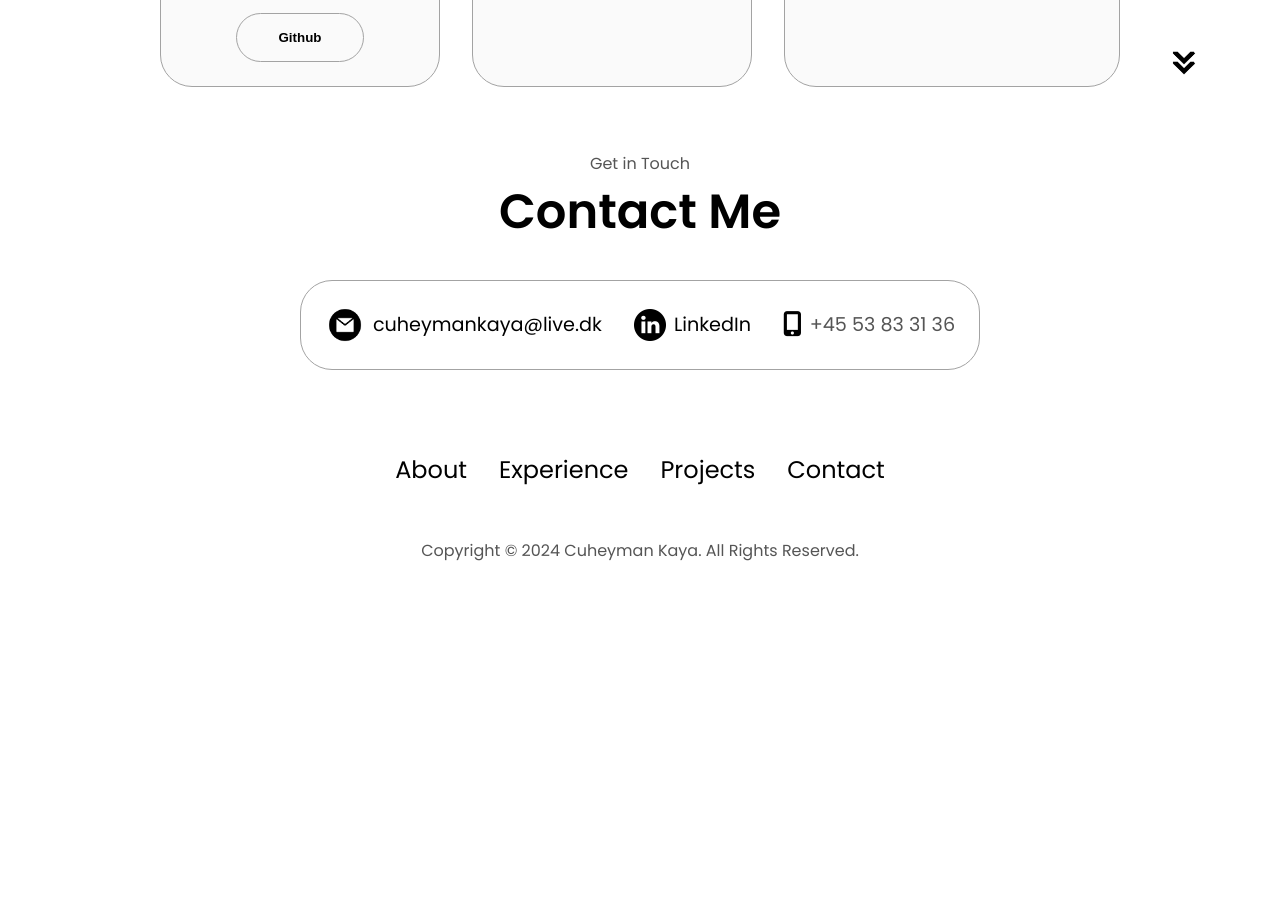
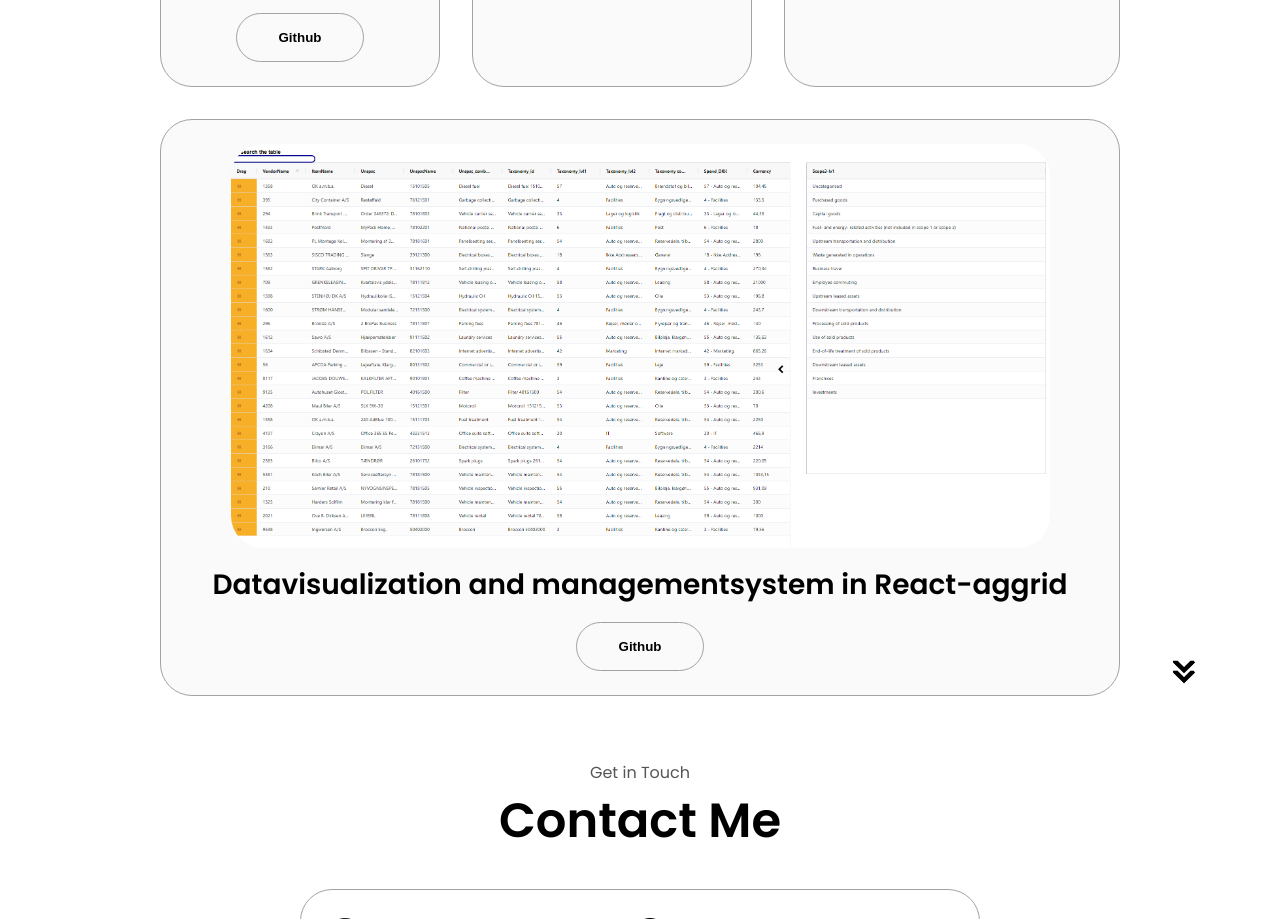
Before and after one commit to Cuheyman/website, a plain HTML site: page index.html in a window 1280 px wide. Shown: the part 2954-3873 px from the top of the page. Before the commit the page ends 3564 px from the top, so only its background shows below. Drawn offline with Linux system fonts and the light colour scheme.

Commit message:
New project added

```diff
--- a/index.html
+++ b/index.html
@@ -335,6 +335,25 @@
 
             </div>
           </div>
+          <div class="details-container color-container">
+            <div class="article-container">
+              <img
+                src="./assets/Ag-grid tabel.png"
+                alt="Project 3"
+                class="project-img"
+              />
+            </div>
+            <h2 class="experience-sub-title project-title">Datavisualization and managementsystem in React-aggrid</h2>
+            <div class="btn-container">
+              <button
+                class="btn btn-color-2 project-btn"
+                onclick="location.href='https://github.com/Cuheyman/reactgrid'"
+              >
+                Github
+              </button>
+
+            </div>
+          </div>
         </div>
       </div>
       <img
```
Also changed, not shown: assets/Ag-grid tabel.png (added).
